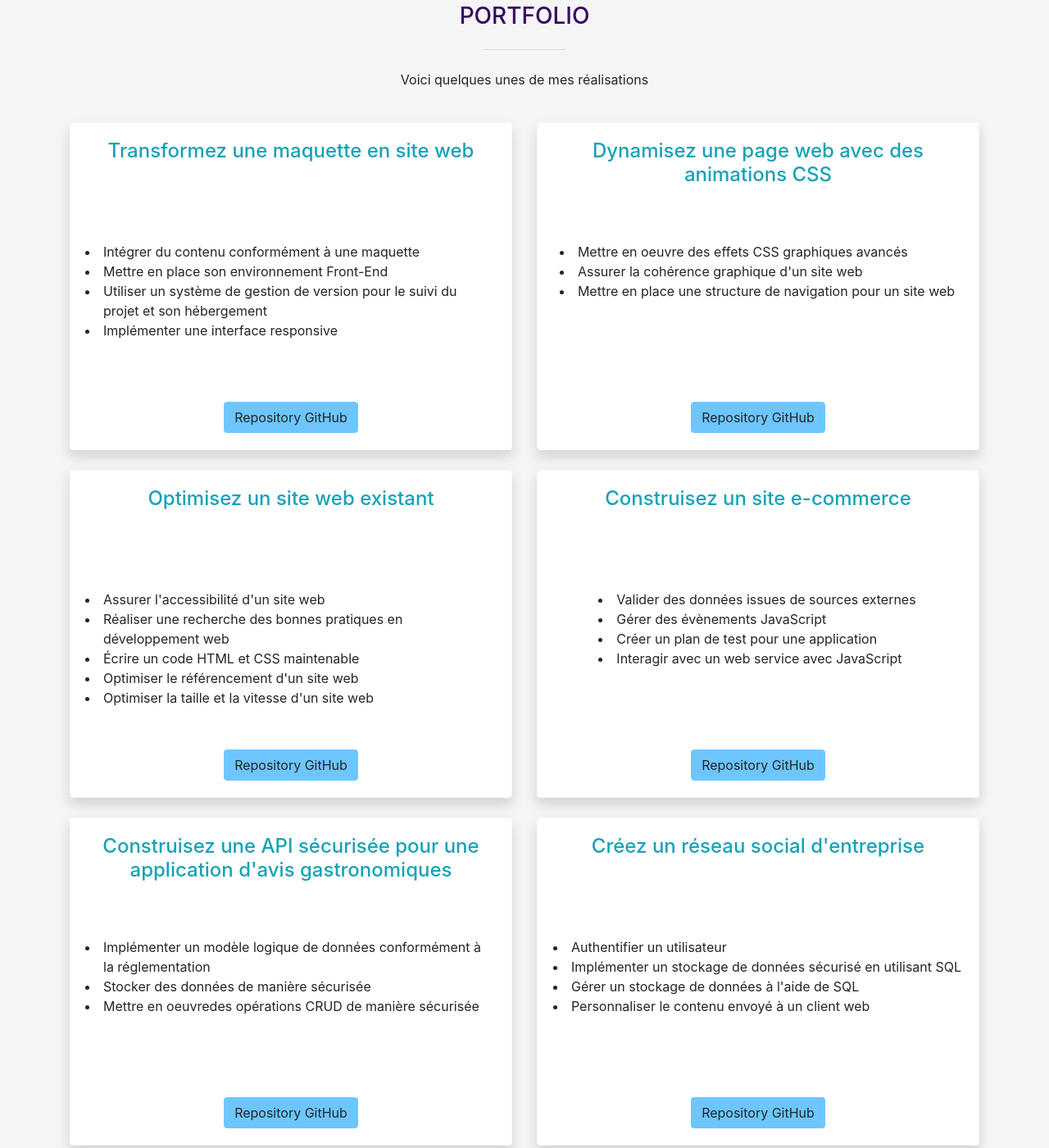
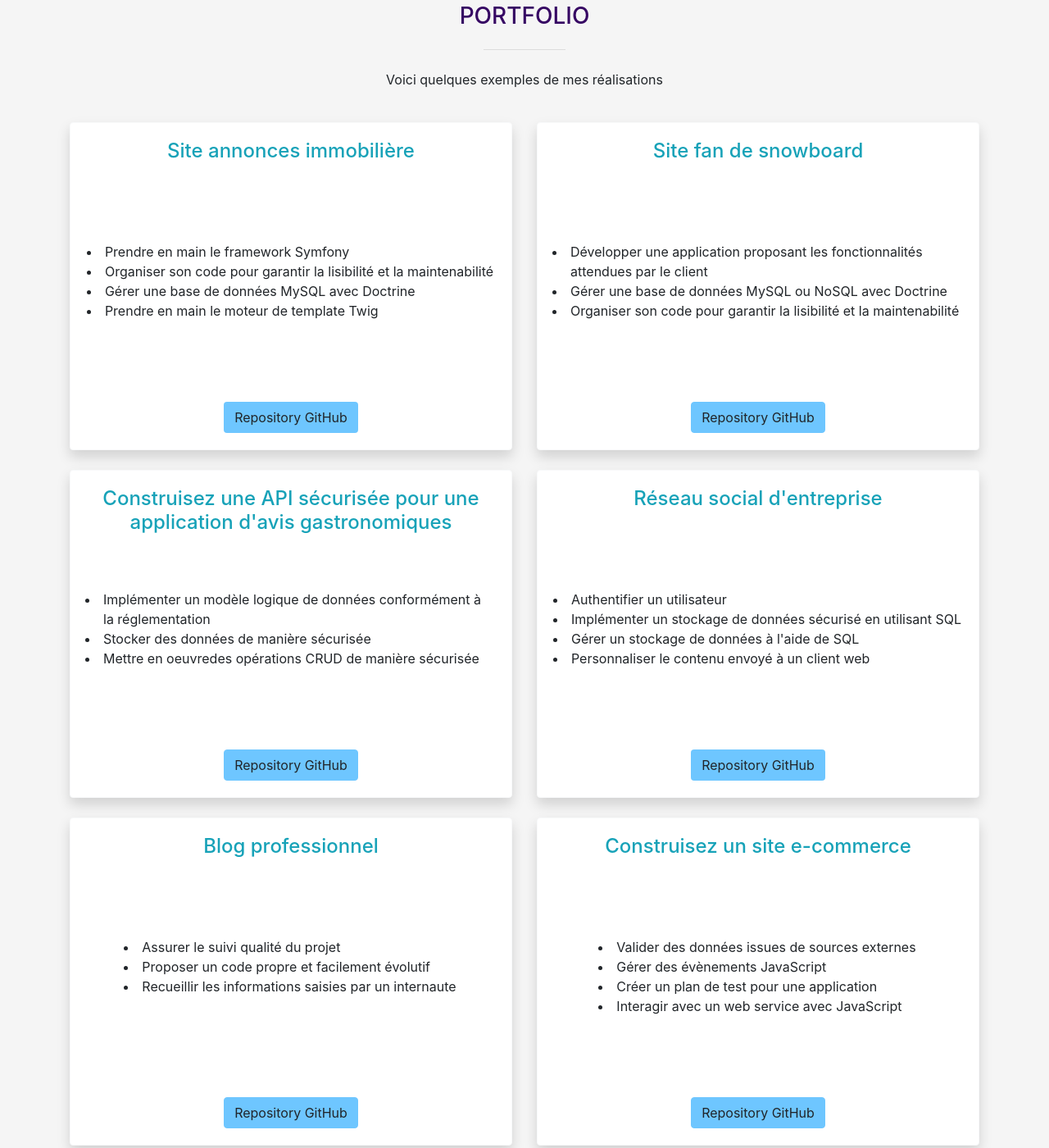
Before and after one commit to mataxelle/PortfolioDev, a website: page index.html in a window 1280 px wide. Shown: the part 1625-3025 px from the top of the page at 82% size. Drawn offline with nearby package versions, Linux system fonts and the light colour scheme.

Commit message:
Update portfolio

```diff
--- a/index.html
+++ b/index.html
@@ -220,7 +220,7 @@
 					<div class="col-12 mb-4">
 						<h3 class="text-center" style="color: rgb(54, 6, 99);">PORTFOLIO</h3>
 						<hr class="my-4" style="width: 100px">
-						<p class="text-center">Voici quelques unes de mes réalisations</p>
+						<p class="text-center">Voici quelques exemples de mes réalisations</p>
 					</div>
 				</div>
 
@@ -228,69 +228,48 @@
 					<div class="col-12 col-lg mb-4 mb-lg-4">
 						<div class="card border-light shadow">
 							<div class="card-body">
-								<h4 class="card-title text-center text-info h-25">Transformez une maquette en site web</h4>
+								<h4 class="card-title text-center text-info h-25">Site annonces immobilière</h4>
 								<div class="card-text h-50">
 									<ul>
-										<li>Intégrer du contenu conformément à une maquette</li>
-										<li>Mettre en place son environnement Front-End</li>
-										<li>Utiliser un système de gestion de version pour le suivi du projet et son
-																																												                                        hébergement
-										</li>
-										<li>Implémenter une interface responsive</li>
+										<li>Prendre en main le framework Symfony</li>
+										<li>Organiser son code pour garantir la lisibilité et la maintenabilité</li>
+										<li>Gérer une base de données MySQL avec Doctrine</li>
+										<li>Prendre en main le moteur de template Twig</li>
 									</ul>
 								</div>
-								<a href="https://github.com/mataxelle/mataxelle.github.io" title="Repository GitHub" class="btn btn-primary">Repository GitHub</a>
+								<a href="https://github.com/mataxelle/Site_Annonces_Immo" title="Repository GitHub" class="btn">Repository GitHub</a>
 							</div>
 						</div>
 					</div>
+					<!--
 																									<div class="col-12 col-lg mb-4 mb-lg-4">
 																										<div class="card border-light shadow">
 																											<div class="card-body">
-								<h4 class="card-title text-center text-info h-25">Dynamisez une page web avec des animations CSS</h4>
+																												<h4 class="card-title text-center text-info h-25">Agence immobilière avec un thème wordpress</h4>
 																												<div class="card-text h-50">
 																													<ul>
-										<li>Mettre en oeuvre des effets CSS graphiques avancés</li>
-										<li>Assurer la cohérence graphique d'un site web</li>
-										<li>Mettre en place une structure de navigation pour un site web</li>
+																														<li>Adapter un thème Wordpress</li>
+																														<li>Rédiger une documentation à l'intention d'utilisateurs non spécialistes</li>
+																														<li>Sélectionner un thème Wordpress adapté aux besoins du client</li>
 																													</ul>
 																												</div>
-								<a href="https://github.com/mataxelle/Projet3" title="Repository GitHub" class="btn btn-primary">Repository GitHub</a>
+																												<a href="" title="Lien site wordpress" class="btn btn-primary">Lien</a>
 																											</div>
 																										</div>
 																									</div>
-				</div>
-
-				<div class="row">
+																									!-->
 					<div class="col-12 col-lg mb-4 mb-lg-4">
 						<div class="card border-light shadow">
 							<div class="card-body">
-								<h4 class="card-title text-center text-info h-25">Optimisez un site web existant</h4>
+								<h4 class="card-title text-center text-info h-25">Site fan de snowboard</h4>
 								<div class="card-text h-50">
 									<ul>
-										<li>Assurer l'accessibilité d'un site web</li>
-										<li>Réaliser une recherche des bonnes pratiques en développement web</li>
-										<li>Écrire un code HTML et CSS maintenable</li>
-										<li>Optimiser le référencement d'un site web</li>
-										<li>Optimiser la taille et la vitesse d'un site web</li>
+										<li>Développer une application proposant les fonctionnalités attendues par le client</li>
+										<li>Gérer une base de données MySQL ou NoSQL avec Doctrine</li>
+										<li>Organiser son code pour garantir la lisibilité et la maintenabilité</li>
 									</ul>
 								</div>
-								<a href="https://github.com/mataxelle/Projet4" title="Repository GitHub" class="btn btn-primary">Repository GitHub</a>
-							</div>
-						</div>
-					</div>
-					<div class="col-12 col-lg mb-4 mb-lg-4">
-						<div class="card border-light shadow">
-							<div class="card-body">
-								<h4 class="card-title text-center text-info h-25">Construisez un site e-commerce</h4>
-								<div class="card-text h-50">
-									<ul>
-										<li class="li">Valider des données issues de sources externes</li>
-										<li>Gérer des évènements JavaScript</li>
-										<li>Créer un plan de test pour une application</li>
-										<li>Interagir avec un web service avec JavaScript</li>
-									</ul>
-								</div>
-								<a href="https://github.com/mataxelle/Orinoco" title="Repository GitHub" class="btn btn-primary">Repository GitHub</a>
+								<a href="https://github.com/mataxelle/SnowBoard" title="Repository GitHub" class="btn btn-primary">Repository GitHub</a>
 							</div>
 						</div>
 					</div>
@@ -315,7 +294,7 @@
 					<div class="col-12 col-lg mb-4 mb-lg-4">
 						<div class="card border-light shadow">
 							<div class="card-body">
-								<h4 class="card-title text-center text-info h-25">Créez un réseau social d'entreprise</h4>
+								<h4 class="card-title text-center text-info h-25">Réseau social d'entreprise</h4>
 								<div class="card-text h-50">
 									<ul>
 										<li>Authentifier un utilisateur</li>
@@ -334,6 +313,41 @@
 					<div class="col-12 col-lg mb-4 mb-lg-4">
 						<div class="card border-light shadow">
 							<div class="card-body">
+								<h4 class="card-title text-center text-info h-25">Blog professionnel</h4>
+								<div class="card-text h-50">
+									<ul>
+										<li>Assurer le suivi qualité du projet</li>
+										<li>Proposer un code propre et facilement évolutif</li>
+										<li>Recueillir les informations saisies par un internaute</li>
+									</ul>
+								</div>
+								<a href="https://github.com/mataxelle/Blog_OPCR" title="Repository GitHub" class="btn btn-primary">Repository GitHub</a>
+							</div>
+						</div>
+					</div>
+					<div class="col-12 col-lg mb-4 mb-lg-4">
+						<div class="card border-light shadow">
+							<div class="card-body">
+								<h4 class="card-title text-center text-info h-25">Construisez un site e-commerce</h4>
+								<div class="card-text h-50">
+									<ul>
+										<li class="li">Valider des données issues de sources externes</li>
+										<li>Gérer des évènements JavaScript</li>
+										<li>Créer un plan de test pour une application</li>
+										<li>Interagir avec un web service avec JavaScript</li>
+									</ul>
+								</div>
+								<a href="https://github.com/mataxelle/Orinoco" title="Repository GitHub" class="btn btn-primary">Repository GitHub</a>
+							</div>
+						</div>
+					</div>
+				</div>
+
+				<!--
+																<div class="row">
+																	<div class="col-12 col-lg mb-4 mb-lg-4">
+																		<div class="card border-light shadow">
+																			<div class="card-body">
 																				<h4 class="card-title text-center text-info h-25">SiteAnnoncesImmo</h4>
 																				<div class="card-text h-50">
 																					<ul>
@@ -348,6 +362,7 @@
 																		</div>
 																	</div>
 																</div>
+																!-->
 			</section>
 
 			<section id="contact">
```
Lines whose indentation alone changed are shown as unchanged.
